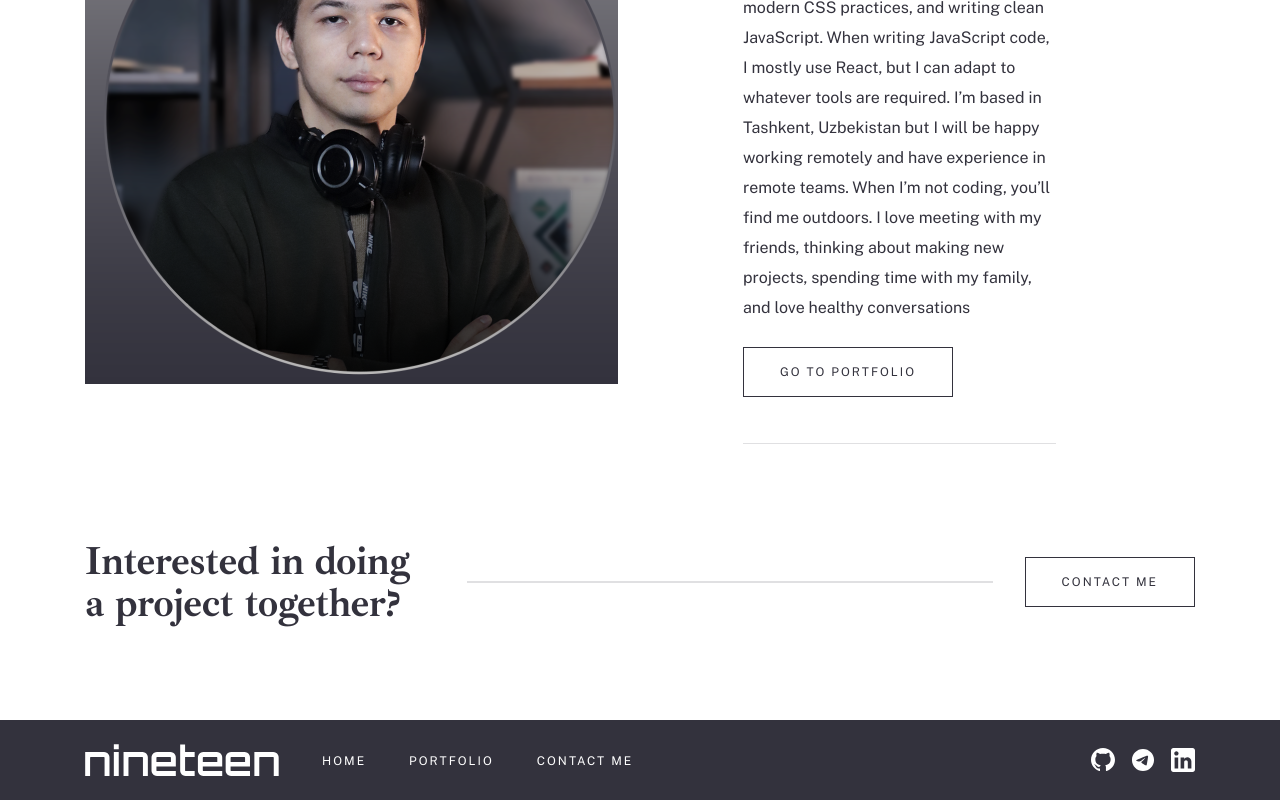
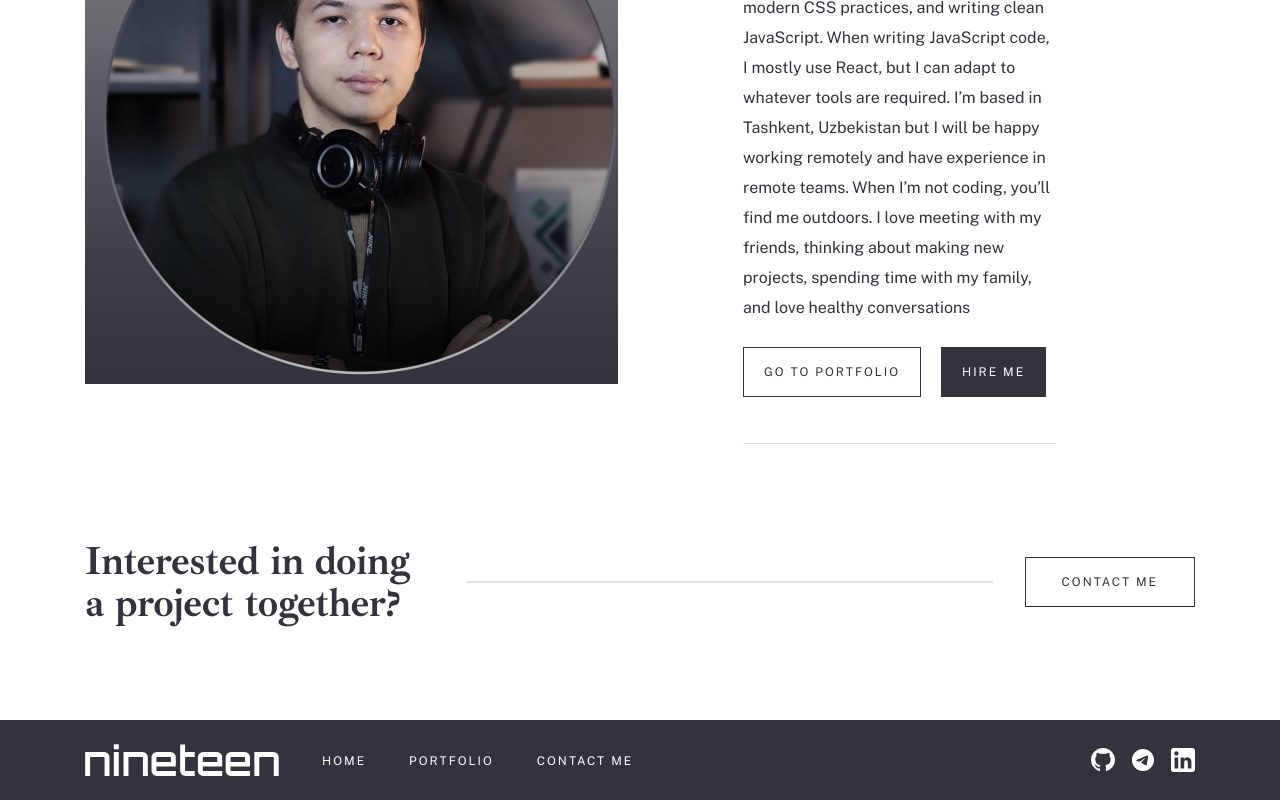
Before and after one commit to rahmatulloh19/nineteen, a React (Vite) app: page / in a window 1280 px wide. Shown: the part 1125-1925 px from the top of the page. Built offline with nearby package versions, Linux system fonts and the light colour scheme.

Commit message:
add resume link to about section

```diff
--- a/src/components/About/About.jsx
+++ b/src/components/About/About.jsx
@@ -1,5 +1,5 @@
+import "./about.less";
 import { Link } from "react-router-dom";
-import "./about.less";
 
 export const About = ({
 	img,
@@ -43,9 +43,17 @@ export const About = ({
 					<div className="about__content">
 						<h2 className="about__title">About Me</h2>
 						<p className="about__desc">{desc}</p>
-						<Link className="about__link" to="/portfolio">
-							GO TO PORTFOLIO
-						</Link>
+						<div className="about__links-wrapper">
+							<Link className="about__link" to="/portfolio">
+								GO TO PORTFOLIO
+							</Link>
+							<a
+								className="about__link about__link--resume"
+								href="https://drive.google.com/file/d/1eGJdS6VltET6iJDkyYMRqzWqD2EG8E9e/view"
+								target="_blank">
+								HIRE ME
+							</a>
+						</div>
 					</div>
 				</div>
 			</div>
--- a/src/components/About/about.less
+++ b/src/components/About/about.less
@@ -31,9 +31,15 @@
 	.reuseFulText(24px, 13px, @lh:30px);
 }
 
+.about__links-wrapper {
+	display: flex;
+	flex-wrap: wrap;
+	column-gap: 20px;
+}
+
 .about__link {
 	display: inline-block;
-	padding: 17px 36px;
+	padding: 17px 20px;
 	font-size: 12px;
 	line-height: 14px;
 	letter-spacing: 2px;
@@ -47,6 +53,19 @@
 		color: #fff;
 	}
 	&:active {
+		opacity: 0.8;
+		transform: scale(0.92);
+	}
+	&--resume {
+		background-color: #33323d;
+		color: #fff;
+	}
+
+	&--resume:hover {
+		background-color: #fff;
+		color: #33323d;
+	}
+	&--resume:active {
 		opacity: 0.8;
 		transform: scale(0.92);
 	}
```
